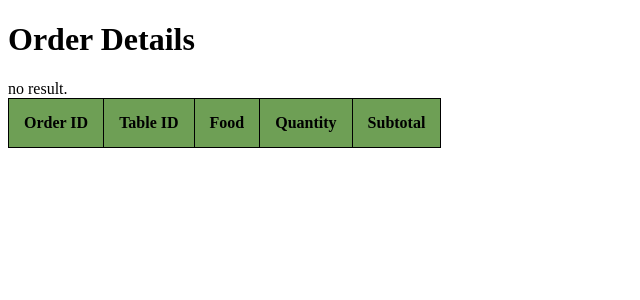
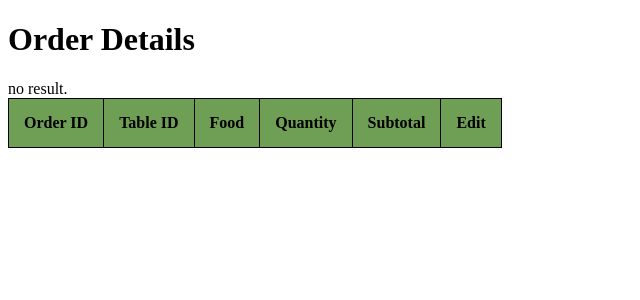
Before and after one commit to jiahuey99/DP2, a PHP site: page /order_page.php in a window 1280 px wide. Shown: the top 300 px of the page, without its empty margins (0-640 px from the left). Run offline with PHP 8.4, Linux system fonts and the light colour scheme; data that the repository does not hold is empty.

Commit message:
Working on Edit

```diff
--- a/order_page.php
+++ b/order_page.php
@@ -16,6 +16,8 @@
 	<th>Food</th>
 	<th>Quantity</th>
 	<th>Subtotal</th>
+	<th>Edit</th>
+
 </tr>
 <?php
 	$extract = mysqli_query($conn,"SELECT DISTINCT orderid FROM orderdb");
@@ -37,7 +39,7 @@
 
 				} while($roww = $xx->fetch_assoc());
 
-			echo "<td class='total'></td><td class='total' id='total2'>TOTAL:</td><td class='total' id='total2'>".$float_total."</td>";
+			echo "<td class='total'></td><td class='total' id='total2'>TOTAL:</td><td class='total' id='total2'>".$float_total."</td><td> <a href='edit.php?edit=$row[orderid]'>Edit</a></td>";
 		}
 
 		echo "</table>";
```
